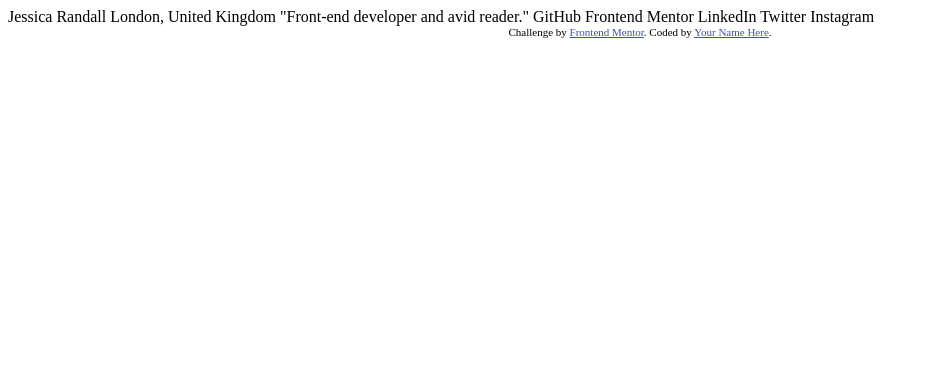
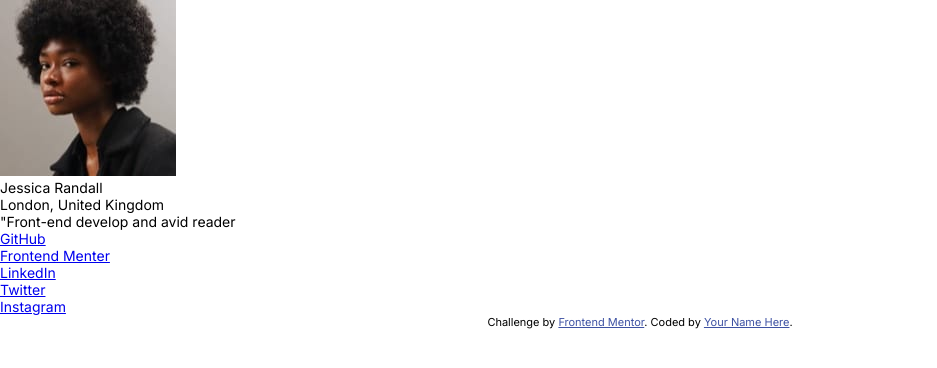
Before and after one commit to lokhengchau/FrontendMentor, a plain HTML site: page social-links-profile-vanilla/index.html in a window 1280 px wide. Shown: the whole page, without its empty margins (0-937 px from the left). Drawn offline with Linux system fonts and the light colour scheme.

Commit message:
add html markup

```diff
--- a/social-links-profile-vanilla/index.html
+++ b/social-links-profile-vanilla/index.html
@@ -3,29 +3,32 @@
 <head>
   <meta charset="UTF-8">
   <meta name="viewport" content="width=device-width, initial-scale=1.0"> <!-- displays site properly based on user's device -->
-
   <link rel="icon" type="image/png" sizes="32x32" href="./assets/images/favicon-32x32.png">
-
+  <link rel="stylesheet" href="./style.css">
   <title>Frontend Mentor | Social links profile</title>
-
-  <!-- Feel free to remove these styles or customise in your own stylesheet 👍 -->
   <style>
     .attribution { font-size: 11px; text-align: center; }
     .attribution a { color: hsl(228, 45%, 44%); }
   </style>
 </head>
 <body>
-
-  Jessica Randall
-  London, United Kingdom
-  "Front-end developer and avid reader."
-
-  GitHub
-  Frontend Mentor
-  LinkedIn
-  Twitter
-  Instagram
-
+  <div class="main-wrapper">
+    <div class="profile">
+      <img class="profile-avatar" src="./assets/images/avatar-jessica.jpeg" alt="profile avatar">
+      <p class="profile-name">Jessica Randall</p>
+      <p class="profile-location">London, United Kingdom</p>
+      <p class="profile-description">"Front-end develop and avid reader</p>
+    </div>
+    <div class="social-links">
+      <ul>
+        <li><a href="#">GitHub</a></li>
+        <li><a href="#">Frontend Menter</a></li>
+        <li><a href="#">LinkedIn</a></li>
+        <li><a href="#">Twitter</a></li>
+        <li><a href="#">Instagram</a></li>
+      </ul>
+    </div>
+  </div>
   <div class="attribution">
     Challenge by <a href="https://www.frontendmentor.io?ref=challenge" target="_blank">Frontend Mentor</a>.
     Coded by <a href="#">Your Name Here</a>.
```
